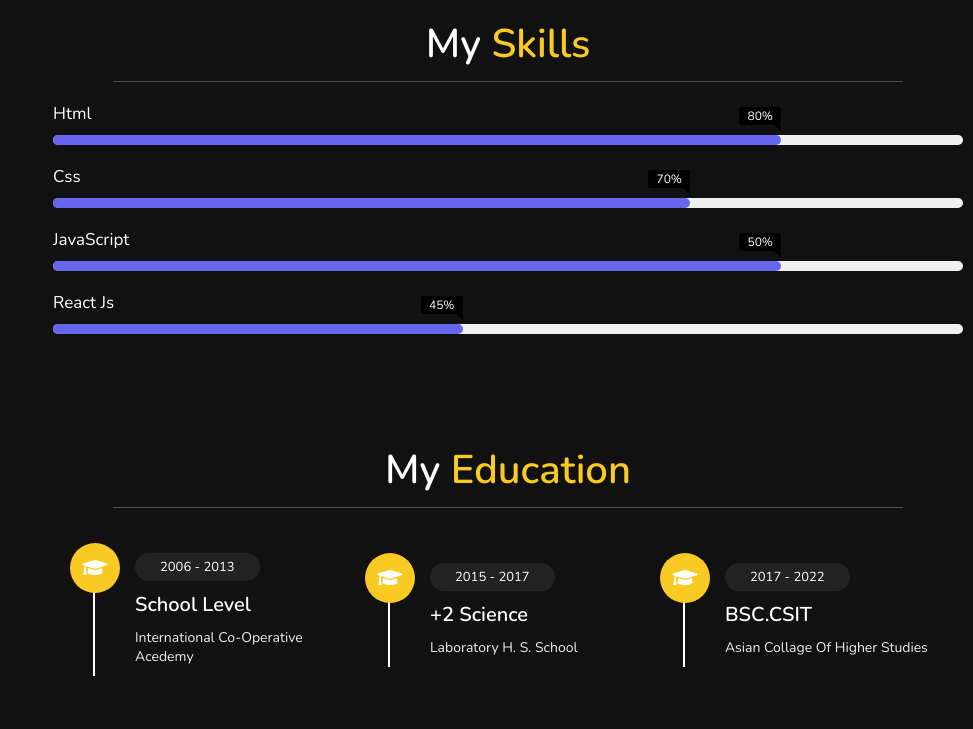
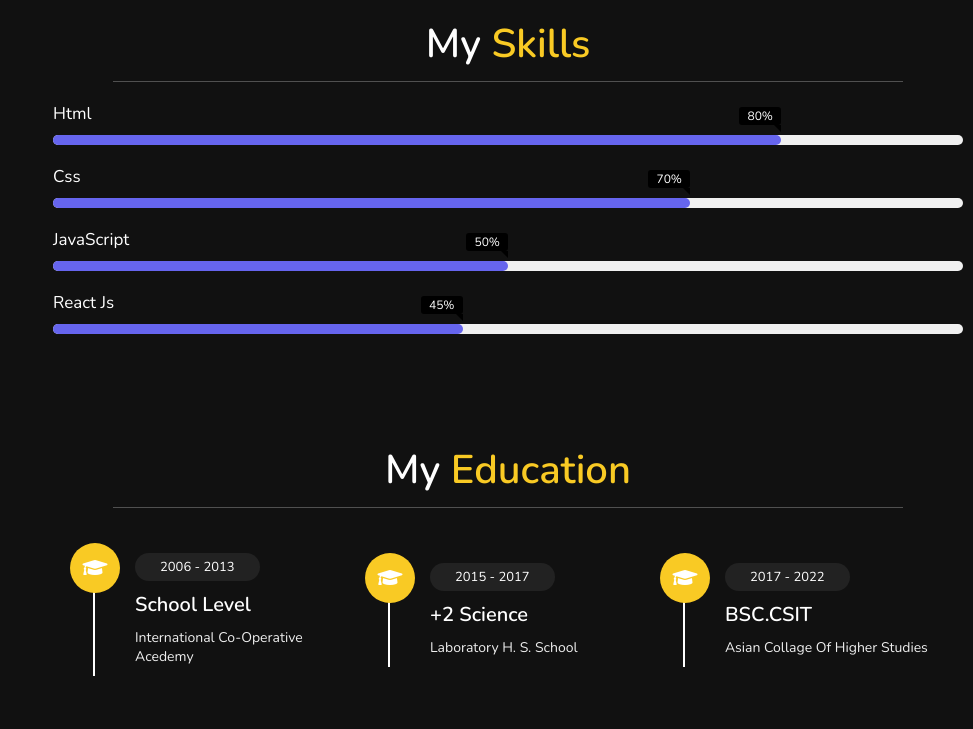
Before and after one commit to gautamkrishna01/Portfolio-2.0, a plain HTML site: page index.html in a window 1280 px wide. Shown: the part 1177-1906 px from the top of the page, without its empty margins (307-1280 px from the left). Drawn offline with nearby package versions, Linux system fonts and the light colour scheme.

Commit message:
Update style.css
change progress bar

```diff
--- a/Css/style.css
+++ b/Css/style.css
@@ -323,7 +323,7 @@ header .navbar ul li a:hover{
 }
 .progress-line.js span
 {
-    width: '50%';
+    width: 50%;
 }
 .progress-line.react span
 {
```
